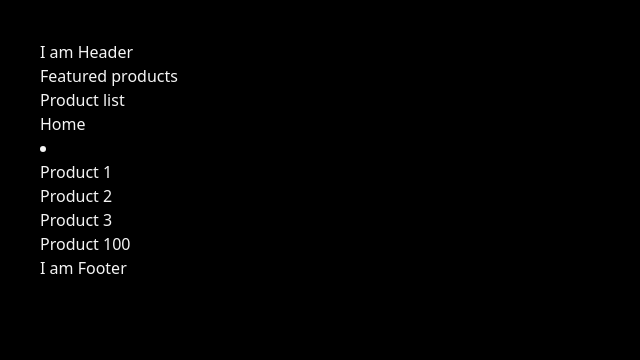
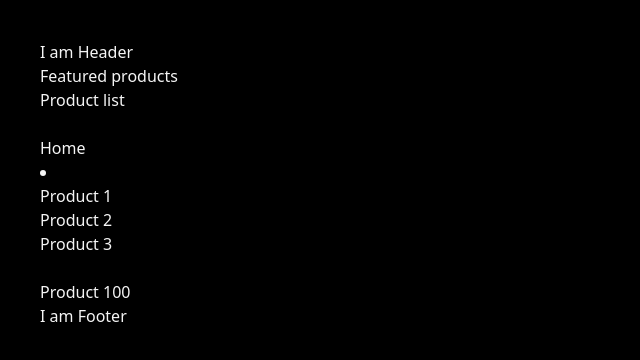
Before and after one commit to harshupanghal/nextjs, a Next.js app in the folder day1/: page /product in a window 1280 px wide. Shown: the top 360 px of the page, without its empty margins (0-640 px from the left). Built offline with nearby package versions, Linux system fonts and the light colour scheme.

Commit message:
changes made

```diff
--- /dev/null
+++ b/day1/src/app/articles/[articleId]/page.js
@@ -0,0 +1,23 @@
+'use client'
+import Link from "next/link"
+
+import '../../global.css';
+export default async function NewArticles(params, searchParams) {
+
+          const {articleId} = await params;
+          const {lang='en'} = await searchParams;
+
+
+          return (<div className="m-8">
+                    <h1>News Article</h1>
+                    <p> Reading in {lang}</p>
+
+                    <div className="flex items-center gap-4 mt-6">
+                    <Link  href={`/articles/${articleId} lang=en`}> English </Link>
+
+                    <Link  href={`/articles/${articleId} lang=es`}> Spanish</Link>
+
+                    <Link  href={`/articles/${articleId} lang=fr`}> French</Link>
+                    </div>
+          </div>)
+}
--- a/day1/src/app/page.js
+++ b/day1/src/app/page.js
@@ -6,5 +6,7 @@ export default function Home() {
                     <Link href='/'>Home</Link>
                     <Link href='/blog'>Blog</Link>
                     <Link href='/product'>Products</Link>
+                    <Link href='/articles/breaking-news-123?lang=en'>Read in english</Link>
+                    <Link href='/articles/breaking-news-123?lang=fr'>Read in french</Link>
           </>
 }
--- a/day1/src/app/product/page.js
+++ b/day1/src/app/product/page.js
@@ -2,15 +2,16 @@ import Link from "next/link"
 
 export default function ProductList() {
           const productId = 100;
-          return <><h1>Product list</h1>
+          return <div className="space-y-6"><h1>Product list</h1>
           <Link href='/'>Home</Link>
                     <li>
-                              <ul>Product 1</ul>
+                              <ol>Product 1</ol>
                               <ol>Product 2</ol>
                               <ol>Product 3</ol>
                     </li>
 
 <Link href={`/product/${productId}`}>Product {productId}</Link>
 
-          </>
+
+          </div>
 }
```
